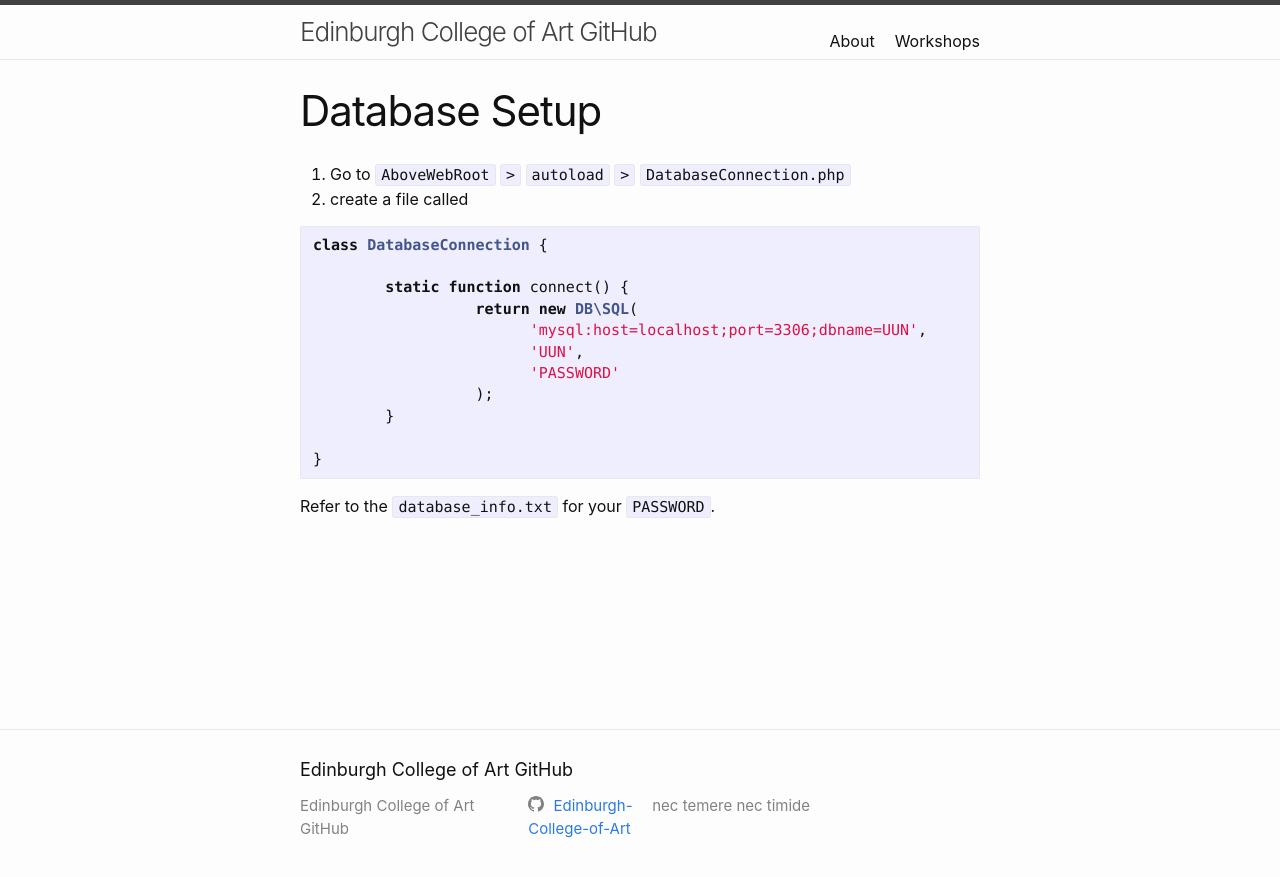
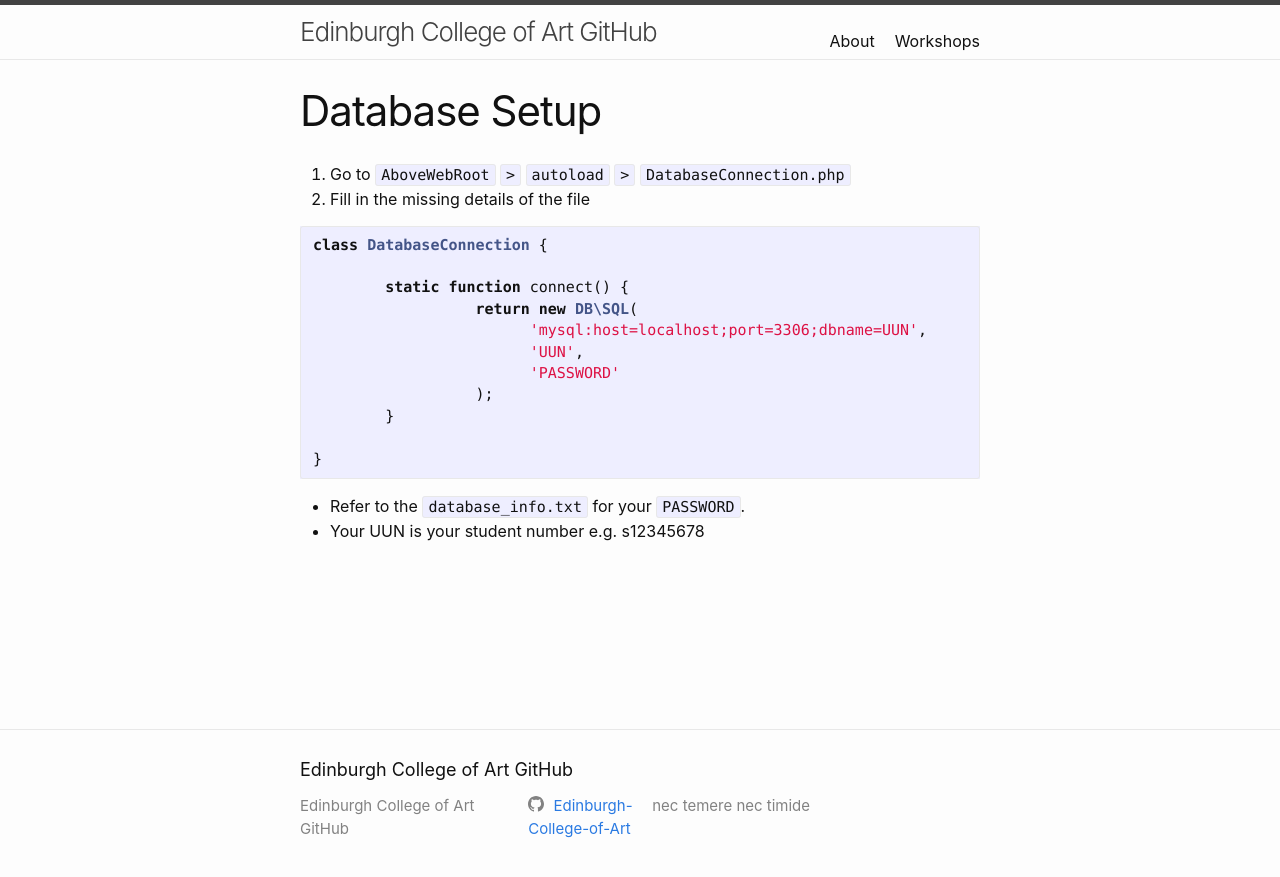
Before and after one commit to Edinburgh-College-of-Art/Ediburgh-College-of-Art.github.io, a Jekyll site: the page built from _courses/dwd/database-setup.md, in a window 1280 px wide. Shown: the top 877 px of the page. Built offline with Jekyll 4.4.1, drawn with Linux system fonts in a browser that asks for light colours; nearby versions of some CDN libraries.

Commit message:
fix DB instructions

````diff
--- a/_courses/dwd/database-setup.md
+++ b/_courses/dwd/database-setup.md
@@ -7,7 +7,7 @@
 ---
 
 1. Go to `AboveWebRoot` `>` `autoload` `>` `DatabaseConnection.php`
-2. create a file called
+2. Fill in the missing details of the file
 
 ```php
 class DatabaseConnection {
@@ -23,4 +23,5 @@
 }
 ```
 
-Refer to the `database_info.txt` for your `PASSWORD`.
+- Refer to the `database_info.txt` for your `PASSWORD`.
+- Your UUN is your student number e.g. s12345678
````
